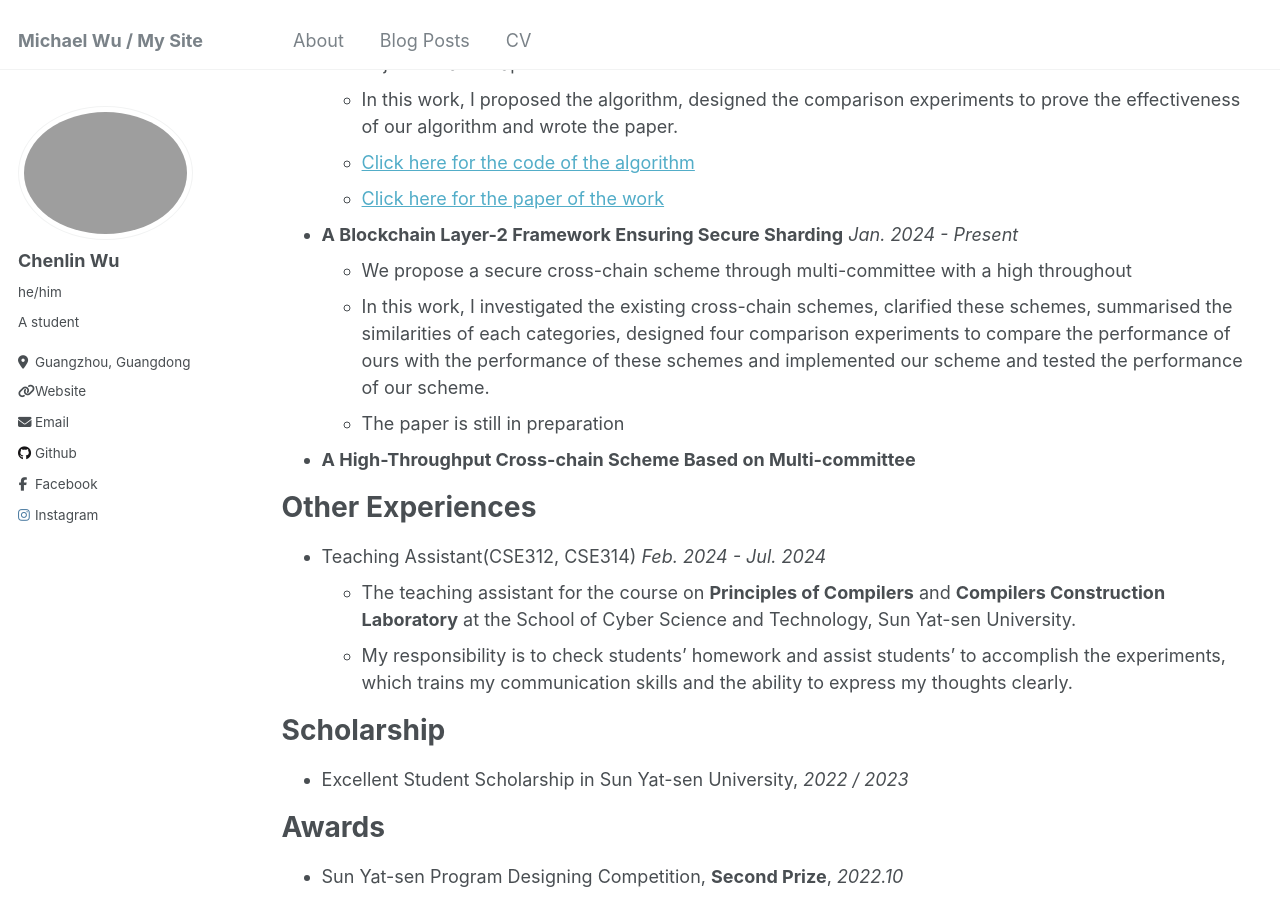
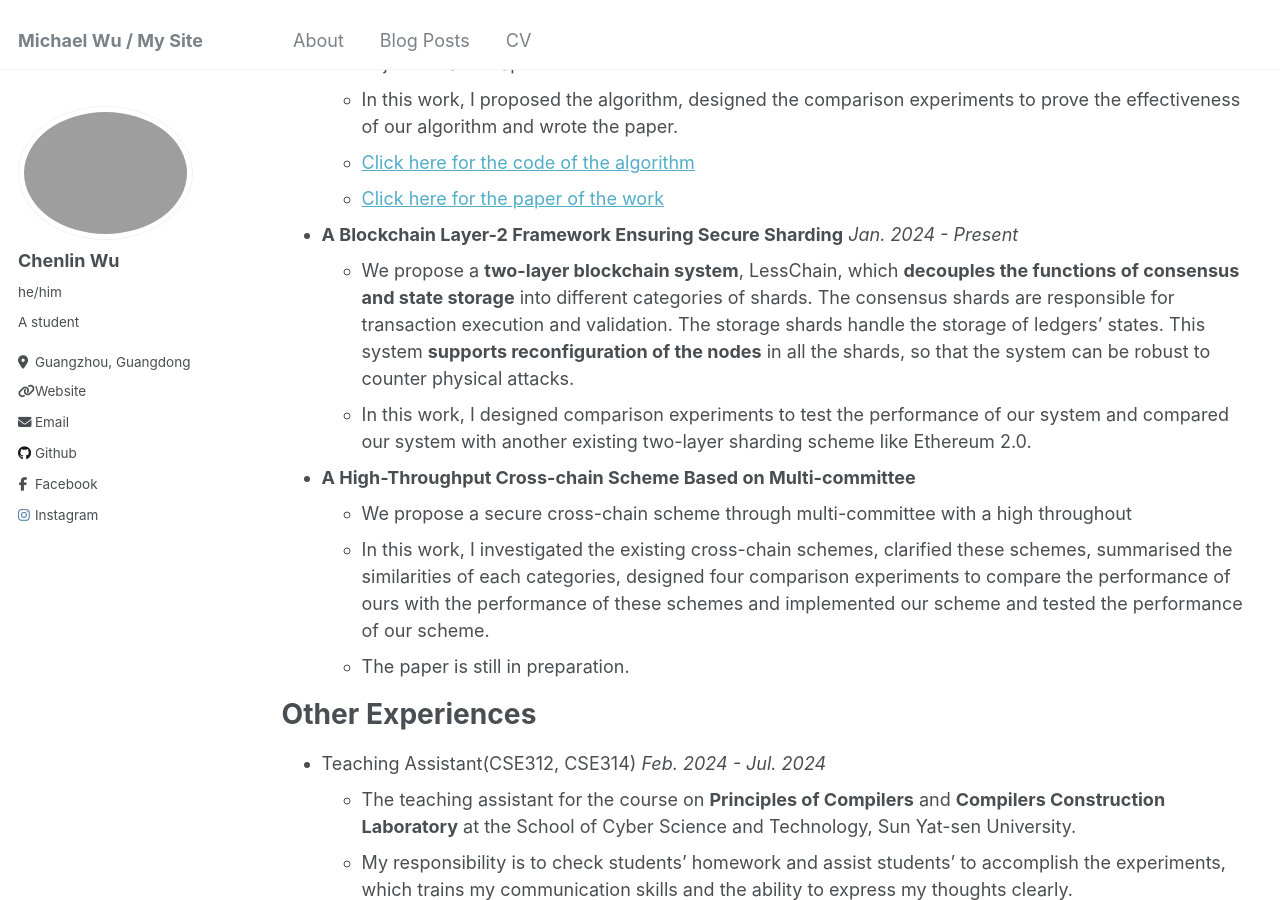
Before and after one commit to Michael112233/Michael112233.github.io, a Jekyll site: the page built from _pages/cv.md, in a window 1280 px wide and 900 px high, scrolled down 1105 px. Built offline with Jekyll 4.4.1, drawn with Linux system fonts in a browser that asks for light colours.

Commit message:
modified:   _pages/cv.md

```diff
--- a/_pages/cv.md
+++ b/_pages/cv.md
@@ -46,11 +46,13 @@ Research Experiences
   * [Click here for the paper of the work](https://arxiv.org/abs/2409.15955)
 
 * **A Blockchain Layer-2 Framework Ensuring Secure Sharding** *Jan. 2024 - Present*
+  * We propose a **two-layer blockchain system**, LessChain, which **decouples the functions of consensus and state storage** into different categories of shards. The consensus shards are responsible for transaction execution and validation. The storage shards handle the storage of ledgers' states. This system **supports reconfiguration of the nodes** in all the shards, so that the system can be robust to counter physical attacks.
+  * In this work, I designed comparison experiments to test the performance of our system and compared our system with another existing two-layer sharding scheme like Ethereum 2.0.
+
+* **A High-Throughput Cross-chain Scheme Based on Multi-committee**
   * We propose a secure cross-chain scheme through multi-committee with a high throughout
   * In this work, I investigated the existing cross-chain schemes, clarified these schemes, summarised the similarities of each categories, designed four comparison experiments to compare the performance of ours with the performance of these schemes and implemented our scheme and tested the performance of our scheme.
-  * The paper is still in preparation
-
-* **A High-Throughput Cross-chain Scheme Based on Multi-committee**
+  * The paper is still in preparation.
 
 Other Experiences
 ======
```
